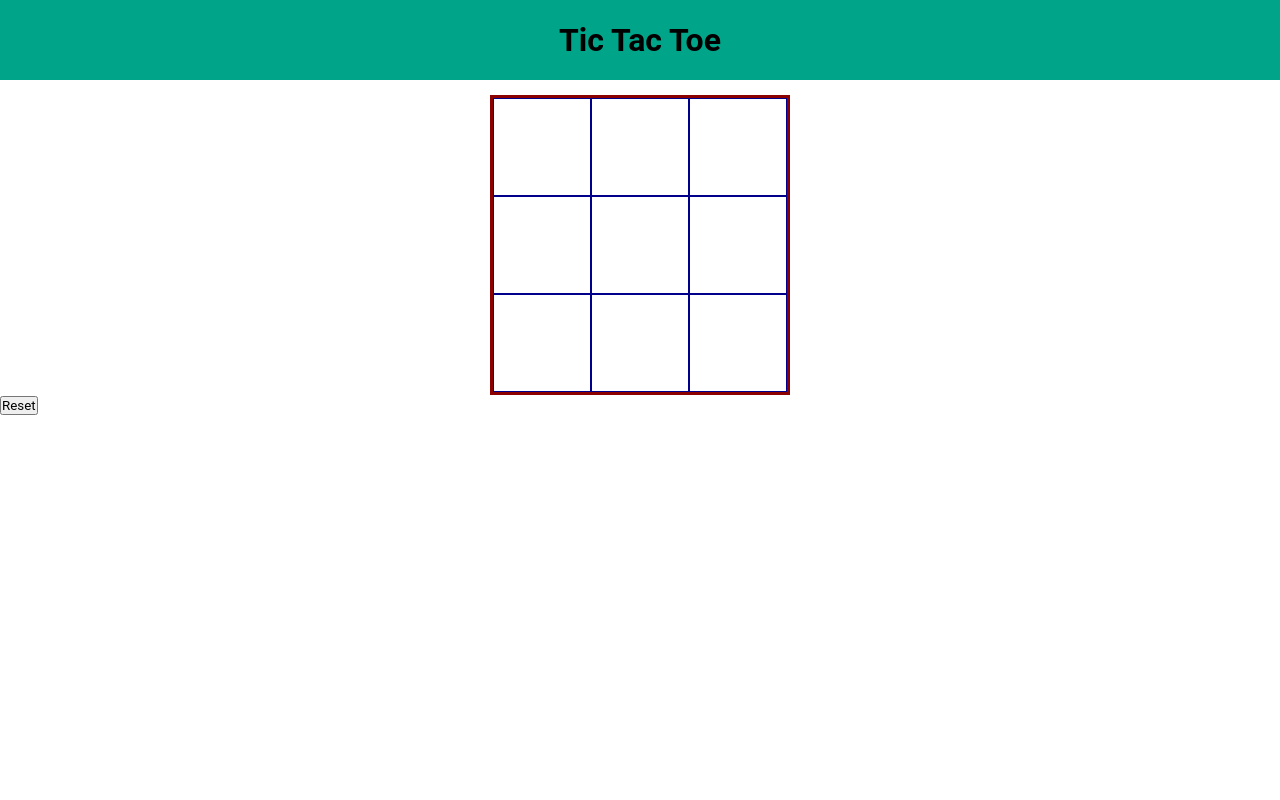
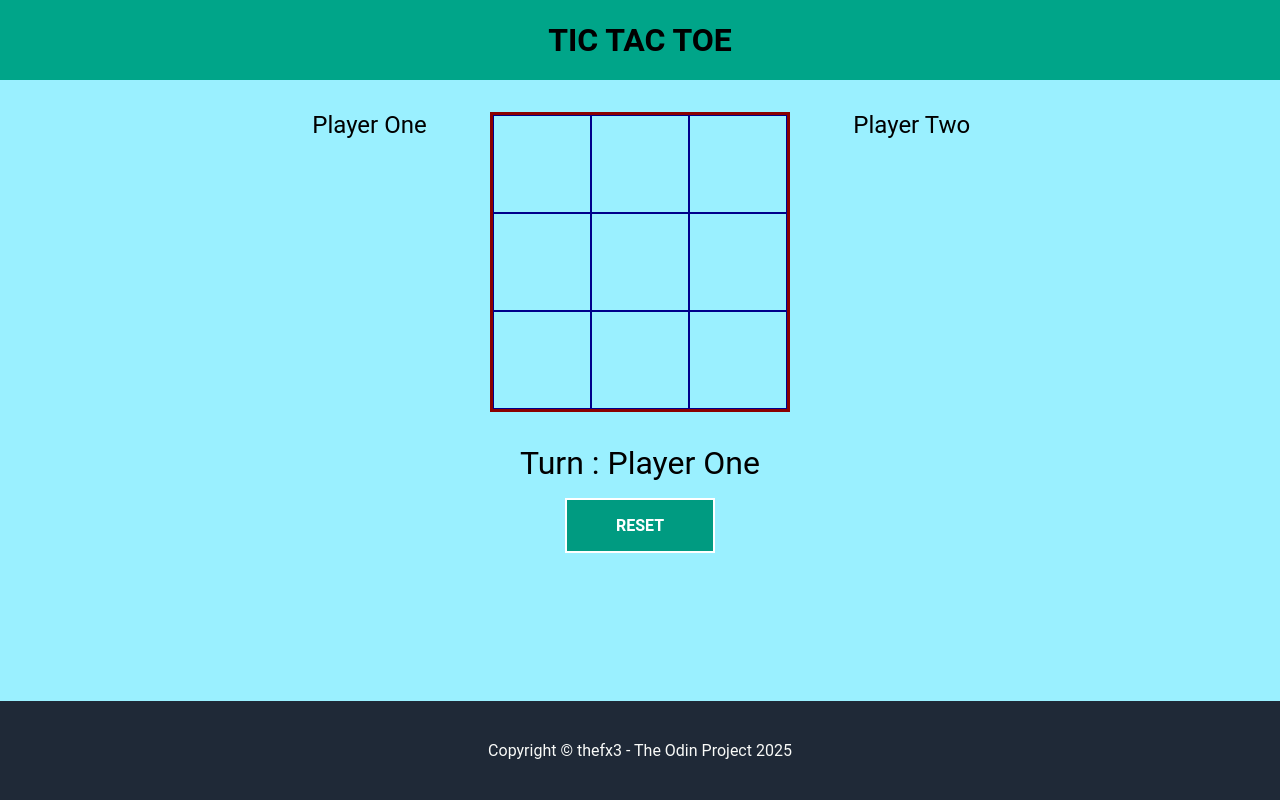
Before and after one commit to thefx3/tictactoe, a plain HTML site: page index.html in a window 1280 px wide. Drawn offline with Linux system fonts and the light colour scheme.

Commit message:
Tic tac toe functionnal - victory, draw and reset working - Player's name to chose not added / Score not added

```diff
--- a/index.html
+++ b/index.html
@@ -11,13 +11,27 @@
 
 <body>
 
-    <h1 class="tictactoe">Tic Tac Toe</h1>
+    <h1 class="tictactoe">TIC TAC TOE</h1>
 
-    <div class="grid" id="gameBoard">
-    <h1 class="status"></div>
-    <button id="resetButton">Reset</button>
+    <div class="container">
 
+        <div class ="player1">
+            <div class ="score1">Score :</div>
+        </div>
 
+        <div class="grid" id="gameBoard"></div>
+        <div class = "player2">
+            <div class ="score2">Score :</div>
+        </div>
+
+    </div>
+
+    <div class="status"></div>
+    <button id="resetButton">RESET</button>
+
+    <div class = "copyright">
+    <div id ="copyright">Copyright © thefx3 - The Odin Project 2025 </div>
+    </div>
 </body>
 <script src="javascript.js"></script>
 
--- a/javascript.js
+++ b/javascript.js
@@ -102,13 +102,29 @@ const GameController = (player1Name = "Player One", player2Name = "Player Two")
     return false; // No victory
   };
 
+  const checkDraw = () => {
+    let count = 0;
+    for (let i = 0; i<9; i++){
+      if (Gameboard.getBoard()[i] !== ""){
+        count = count + 1;
+      }
+      if (count === 9){
+        // console.log(`It's a draw !`);
+        return true;}
+    }
+    return false;
+  }
+
   const playRound = (index) => {
     console.log(`Dropping ${getActivePlayer().name}'s token into position ${index}....`); //CONSOLE
     Gameboard.putMarker(index, getActivePlayer().symbole);
     Gameboard.printBoard(); // CONSOLE
-    if(checkVictory(Gameboard.getBoard())) {
+    if(checkVictory()) {
       return;
     };
+    if(checkDraw()) {
+      return;
+    }
     switchPlayerTurn();
     printNewRound();
   }
@@ -122,7 +138,7 @@ const GameController = (player1Name = "Player One", player2Name = "Player Two")
     console.log(`The active player is ${getActivePlayer().name}`);
   };
 
-  return {checkVictory, getActivePlayer, playRound, printPlayers};
+  return {checkVictory, checkDraw, getActivePlayer, playRound, players, printPlayers};
 };
 
 
@@ -133,6 +149,9 @@ const displayController = (function () {
     const status = document.querySelector(".status");
     const boardContainer = document.getElementById("gameBoard")
     const resetButton = document.getElementById("resetButton");
+    const player1Display = document.querySelector(".player1");
+    const player2Display = document.querySelector(".player2");
+
 
     //Create function in the DOM
     function createBoard() {
@@ -151,6 +170,10 @@ const displayController = (function () {
 
         boardContainer.appendChild(cellDiv);
       });
+
+
+      player1Display.textContent = game.players[0].name;
+      player2Display.textContent = game.players[1].name;
     }
 
 
@@ -171,20 +194,27 @@ const displayController = (function () {
         cell.textContent = Gameboard.getBoard()[index];
         cell.dataset.sym = cell.textContent;
         cell.classList.toggle("taken", Gameboard.getBoard()[index] !== "");
+
       });
 
     if (game.checkVictory()) {
       console.log(`${game.getActivePlayer().name} wins !`);
-      status.textContent = `${game.getActivePlayer().name} a gagné ! 🎉`;
+      status.textContent = `${game.getActivePlayer().name} wins ! 🎉`;
       Gameboard.resetBoard();
 
       //Display and highlight the grid position's winner
-      //Reset the Game
       //Update the Score
       return;
     }
 
-    status.textContent = `Tour de : ${game.getActivePlayer().name}`;
+    if (game.checkDraw()) {
+      console.log(`It's a draw !`);
+      status.textContent = `It's a draw !`;
+      Gameboard.resetBoard();
+      return;
+    }
+
+    status.textContent = `Turn : ${game.getActivePlayer().name}`;
   }
 
     // Reset the game
@@ -195,7 +225,6 @@ const displayController = (function () {
 
     createBoard(); // Create the grid
 
-
     return { updateDisplay };
 
 });
--- a/styles.css
+++ b/styles.css
@@ -5,13 +5,19 @@
     font-family: "Roboto", "Arial";
 }
 
+html, body {
+    background-color: rgb(154, 240, 255);
+    height: 100%;
+    display: flex;
+    flex-direction: column;
+}
 
 #gameBoard {
     border: 3px solid darkred;
     display: grid;
     grid-template-columns: repeat(3, 1fr);
     grid-template-columns: repeat(3, 1fr);
-    margin-top: 15px;
+    margin: 1rem;
     height: 300px;
     width: 300px;
     aspect-ratio: 1 / 1;
@@ -26,6 +32,19 @@
     width: 100%;
     background-color: rgb(0, 165, 137);
     height: 80px;
+}
+
+.copyright {
+    display: flex;
+    background-color: #1F2937;
+    color: #F9FAF8;
+    width: 100%;
+    padding : 40px 20% 40px 20%;
+
+    margin-top: auto;
+    text-align: center;
+    justify-content: center;
+    align-items: center;
 }
 
 .cell {
@@ -43,9 +62,64 @@
 }
 
 .cell[data-sym = "X"]{
-    background-color: rgb(255, 189, 189);
+    background-color: rgb(255, 85, 85);
 }
 
 .cell[data-sym = "O"]{
-    background-color: rgb(189, 189, 255);
+    background-color: rgb(85, 130, 255);
 }
+
+.taken{
+    color: white;
+}
+
+.status {
+    text-align: center;
+    font-size: 2rem;
+    margin-bottom: 1rem;
+}
+
+#resetButton {
+    display: flex;
+    appearance: none;
+    font-size: 1rem;
+    justify-content: center;
+    text-align: center;
+    align-self: center;
+    width: 150px;
+    border: 2px solid rgb(255, 255, 255);
+    color : white;
+    font-weight: bold;
+    background-color: rgb(0, 155, 129);
+    padding: 1rem 2.5rem;
+}
+
+#resetButton:hover {
+    appearance: none;
+    border: 2px solid rgb(255, 255, 255);
+    background-color: rgb(0, 180, 150);
+    transform: scale(0.98);
+}
+
+.container {
+    display: grid;
+    grid-template-columns: 1fr 1fr 1fr;
+    justify-items: center;
+    justify-content: center;
+    text-align: center;
+    padding: 1rem 0;
+
+}
+
+.player1, .player2 {
+    padding: 15px 0;
+    font-size: 1.5rem;
+}
+
+.player1 {
+    justify-self: flex-end;
+}
+
+.player2 {
+    justify-self: flex-start;
+}
```
